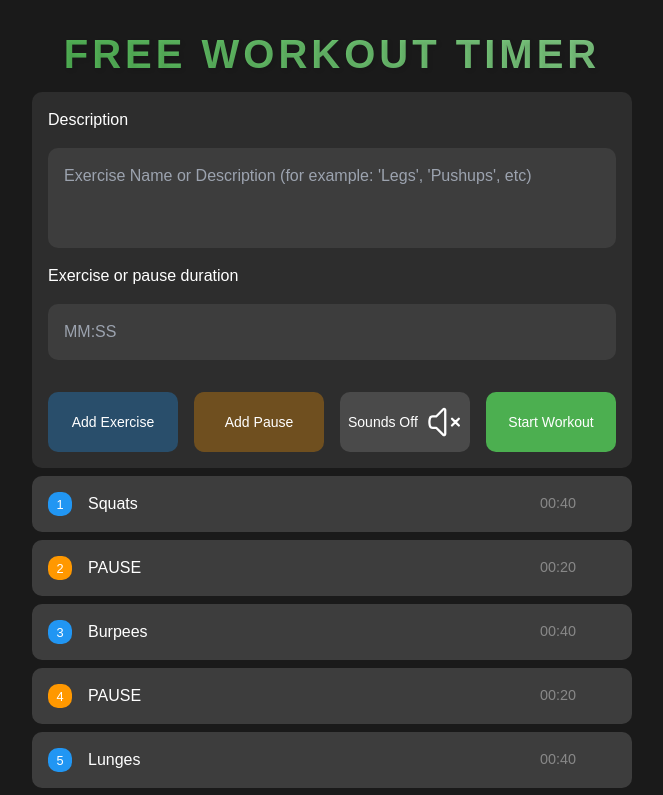
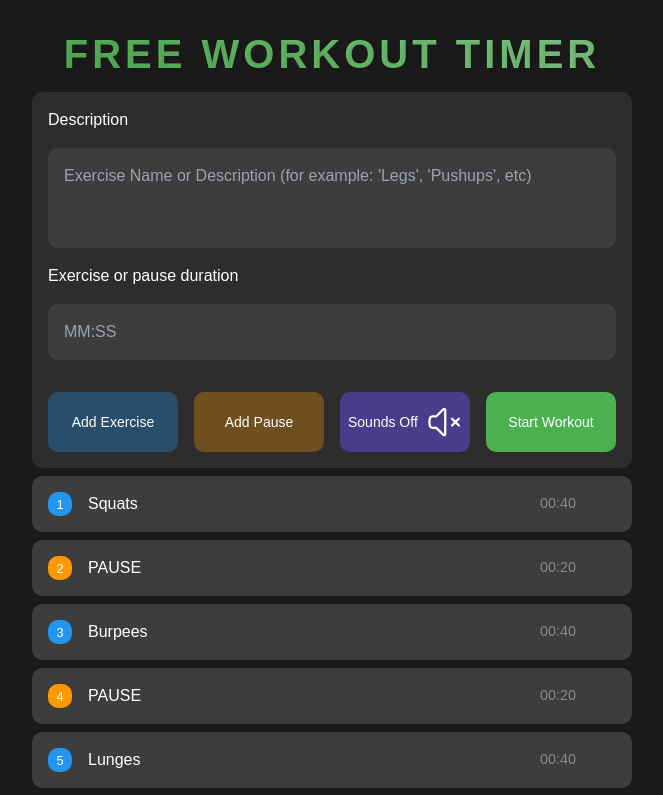
Before and after one commit to Joonasjoonasjoonas/workout-timer, a Next.js app: page / in a window 1280 px wide. Shown: the top 795 px of the page, without its empty margins (308-971 px from the left). Built offline with nearby package versions, Linux system fonts and the light colour scheme.

Commit message:
change sound toggle button

```diff
--- a/src/app/globals.css
+++ b/src/app/globals.css
@@ -218,7 +218,7 @@ h1 {
 }
 
 .sound-toggle {
-  background-color: #4a4a4a;
+  background-color: #7B68EE !important; /* Medium slate blue */
   color: white;
   flex: 1;
   min-width: 0; /* Prevents buttons from overflowing */
@@ -234,13 +234,16 @@ h1 {
   gap: 0.5rem;
 }
 
-.sound-toggle:hover:not(.disabled) {
-  background-color: #5a5a5a;
+.sound-toggle:hover {
+  background-color: #6A5ACD !important; /* Darker on hover */
 }
 
-.sound-toggle.disabled {
-  background-color: #4a4a4a50;
-  cursor: not-allowed;
+.sound-toggle.sound-off {
+  background-color: #483D8B !important; /* Darker slate blue when sound is off */
+}
+
+.sound-toggle.sound-off:hover {
+  background-color: #372D6B !important; /* Even darker on hover when sound is off */
 }
 
 /* Mobile styles */
```
